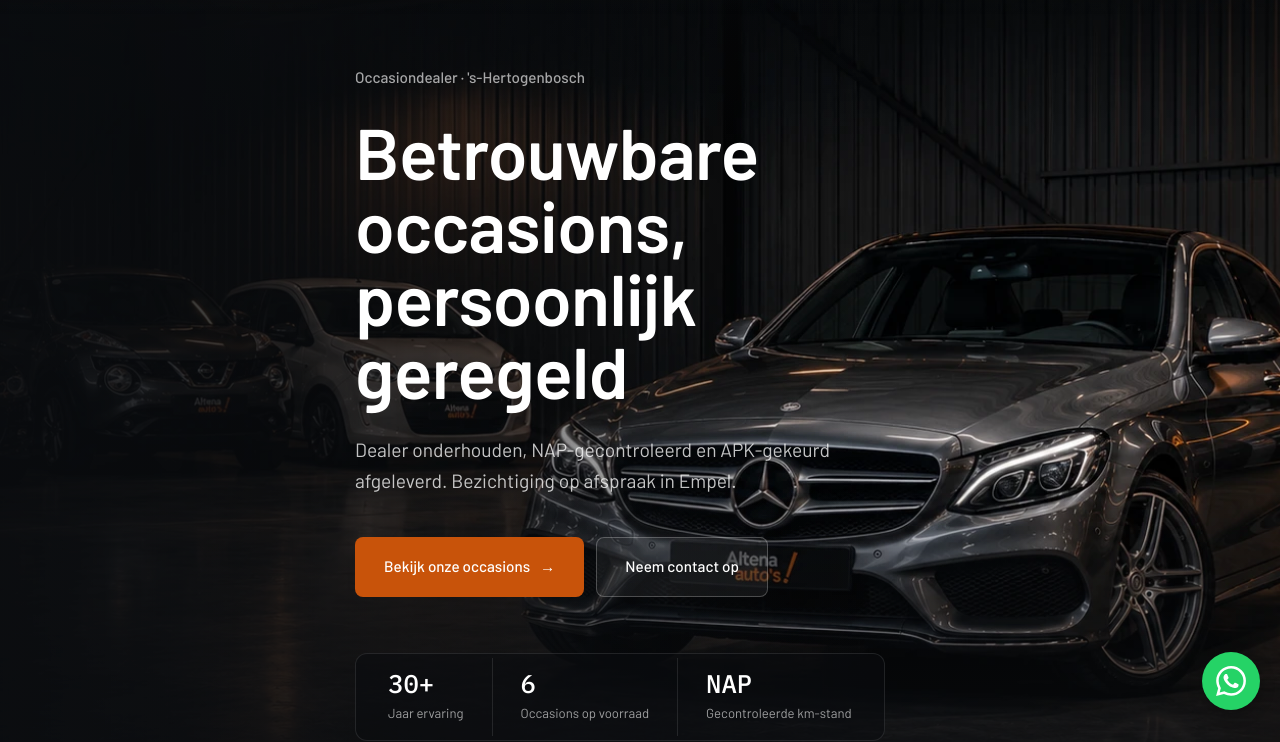
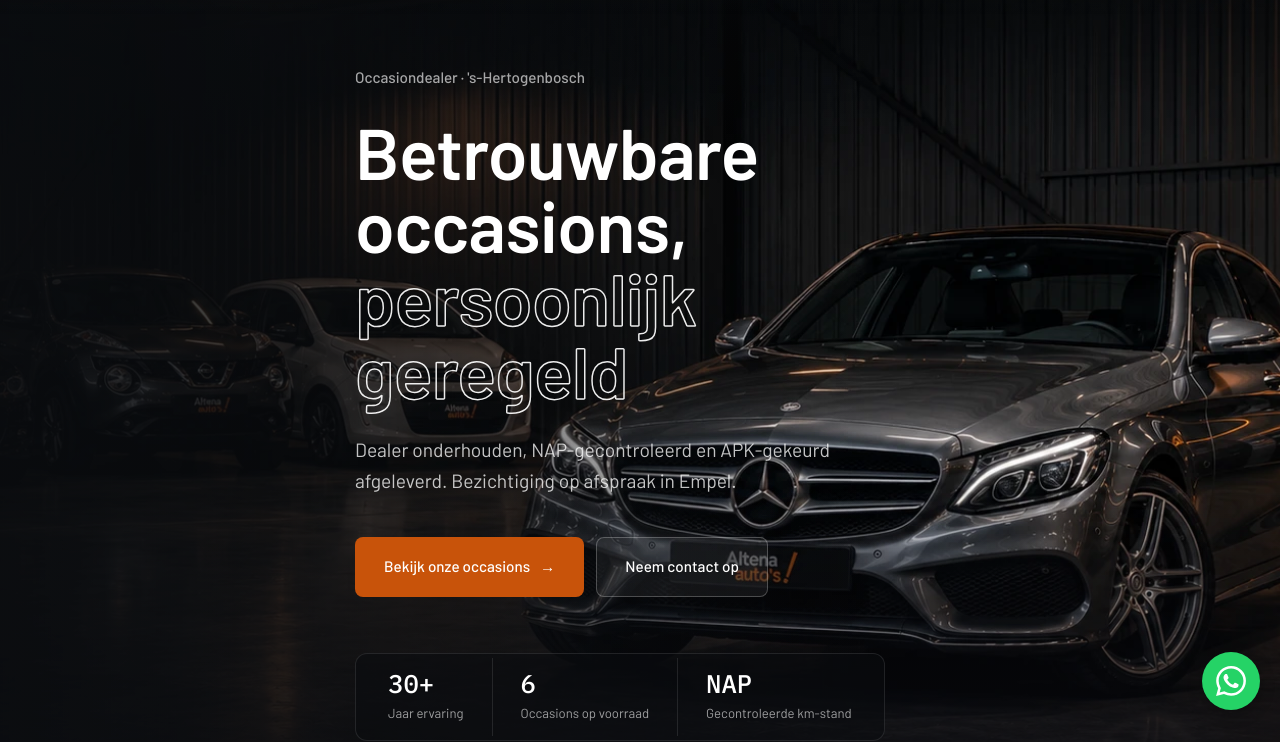
Before and after one commit to davidmulder8-oss/altenaautos, a plain HTML site: page index.html in a window 1280 px wide. Shown: the part 70-812 px from the top of the page. Drawn offline with Linux system fonts and the light colour scheme.

Commit message:
Homepage: contourletters in hero-kop, verspringende occasionkaarten, dieper zwart
Co-Authored-By: Claude Opus 5.5 <noreply@anthropic.com>

```diff
--- a/css/style.css
+++ b/css/style.css
@@ -9,8 +9,8 @@
 
 :root {
   /* Colors */
-  --color-ink:        #0A0C0F;
-  --color-ink-soft:   #12161B;
+  --color-ink:        #090A0F;
+  --color-ink-soft:   #11131A;
   --color-ink-line:   rgba(255, 255, 255, 0.10);
   --color-ink-line-strong: rgba(255, 255, 255, 0.18);
 
@@ -289,6 +289,9 @@ section { padding: 120px 0; }
   color: var(--color-white); font-size: clamp(2.6rem, 5.6vw, 5rem); font-weight: 600;
   line-height: 1.02; letter-spacing: -0.01em; max-width: 14ch; margin-bottom: 28px;
 }
+/* Tweede deel van de kop in contourletters; op kleine schermen gewoon wit voor de leesbaarheid */
+.hero h1 .outline { color: transparent; -webkit-text-stroke: 1.5px rgba(255,255,255,0.92); }
+@media (max-width: 640px) { .hero h1 .outline { color: var(--color-white); -webkit-text-stroke: 0; } }
 .hero p.lead { font-size: clamp(1.05rem, 1.5vw, 1.25rem); color: rgba(255,255,255,0.76); max-width: 500px; margin-bottom: 40px; line-height: 1.6; }
 .hero-ctas { display: flex; gap: 12px; flex-wrap: wrap; margin-bottom: 56px; }
 
@@ -371,6 +374,11 @@ section { padding: 120px 0; }
 .occasion-rail::-webkit-scrollbar { display: none; }
 .occasion-rail > .occasion-card { flex: 0 0 min(84vw, 460px); scroll-snap-align: start; }
 .occasion-rail > p { color: rgba(255,255,255,0.6); }
+/* Kaarten om en om iets lager, zodat de rij als een showroom leest in plaats van een raster */
+@media (min-width: 901px) {
+  .occasion-rail { padding-bottom: 64px; }
+  .occasion-rail > .occasion-card:nth-child(even) { margin-top: 56px; }
+}
 
 .rail-controls { display: flex; gap: 8px; }
 .rail-btn {
--- a/index.html
+++ b/index.html
@@ -111,7 +111,7 @@
   <section class="hero" style="--hero-image: url('../images/general/hero.webp');">
     <div class="container hero-content">
       <p class="eyebrow">Occasiondealer · 's-Hertogenbosch</p>
-      <h1>Betrouwbare occasions, persoonlijk geregeld</h1>
+      <h1>Betrouwbare occasions, <span class="outline">persoonlijk geregeld</span></h1>
       <p class="lead">Dealer onderhouden, NAP-gecontroleerd en APK-gekeurd afgeleverd. Bezichtiging op afspraak in Empel.</p>
       <div class="hero-ctas">
         <a href="occasions.html" class="btn btn-primary">Bekijk onze occasions <span class="arr" aria-hidden="true">→</span></a>
```
